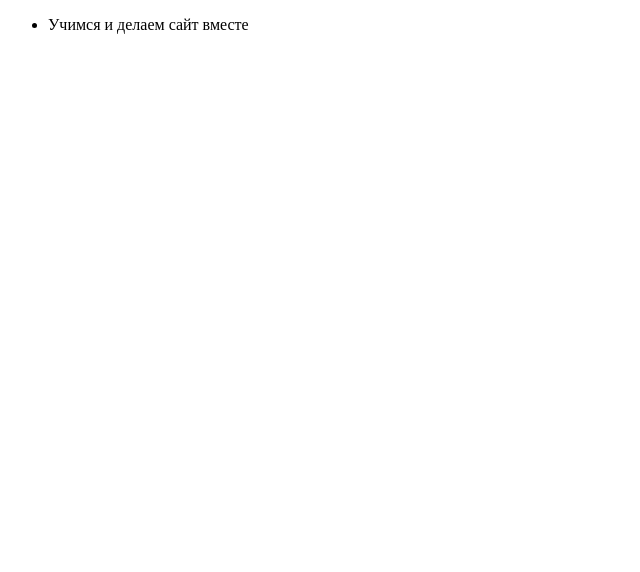
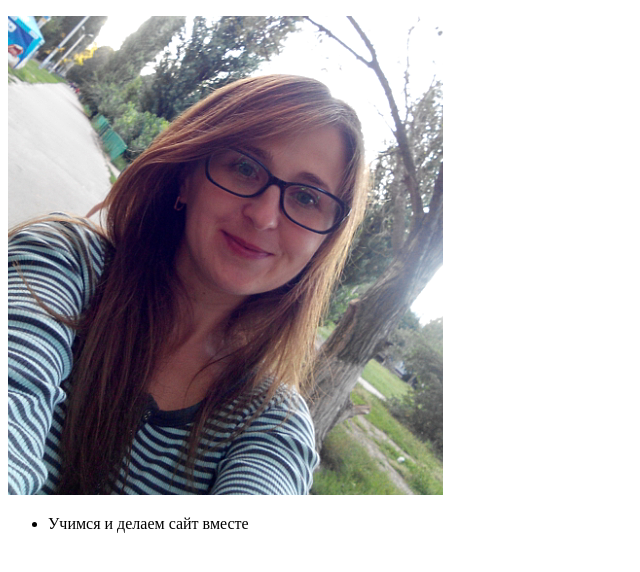
Before and after one commit to viktoriya171981/viktoriya171981.github.io, a plain HTML site: page index.html in a window 1280 px wide. Shown: the whole page, without its empty margins (0-640 px from the left). Drawn offline with Linux system fonts and the light colour scheme.

Commit message:
добавила картинку на страницу index

```diff
--- a/index.html
+++ b/index.html
@@ -5,6 +5,7 @@
 		<title>iLoveIT - программирование</title>
 	</head>
 	<body>
+		<p><img src="/img/vika.png">
 		<ul>
 			<li>Учимся и делаем сайт вместе</li>
 		</ul>
```
Also changed, not shown: img/vika.png (added).
